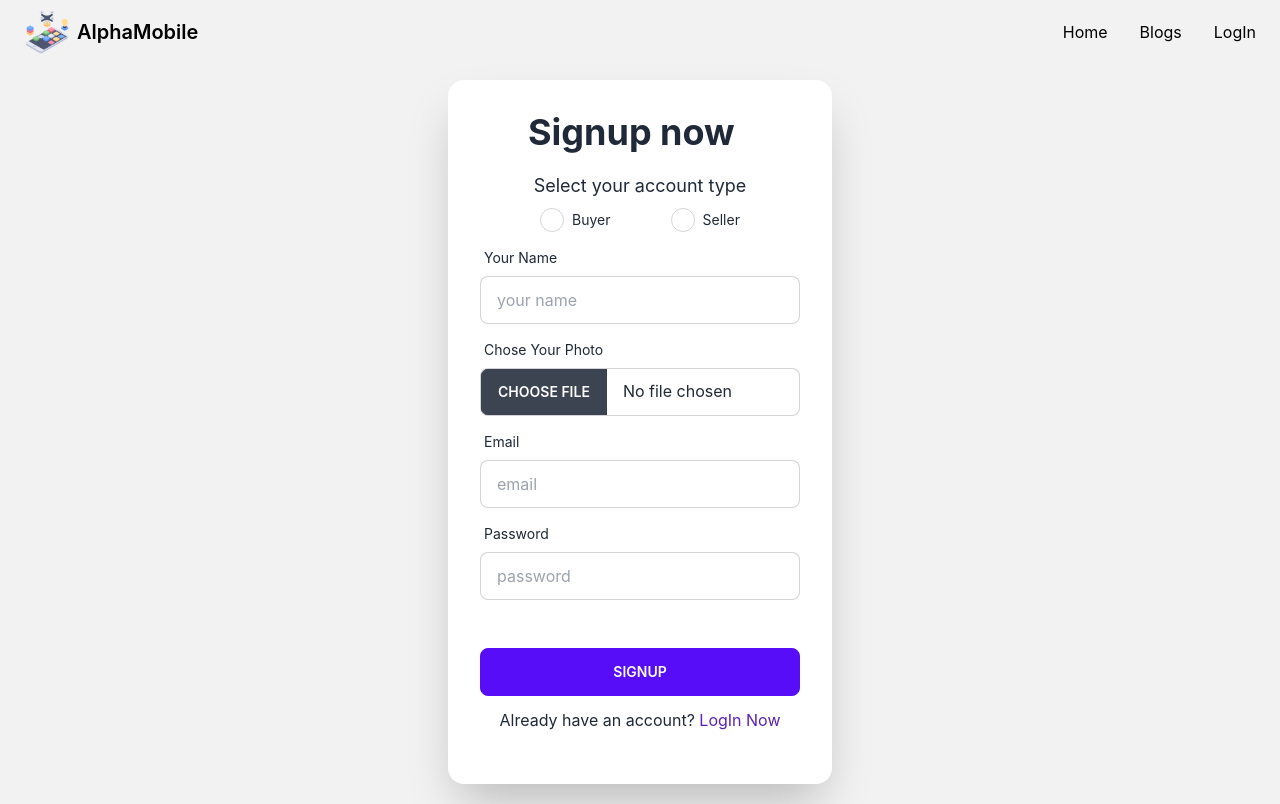
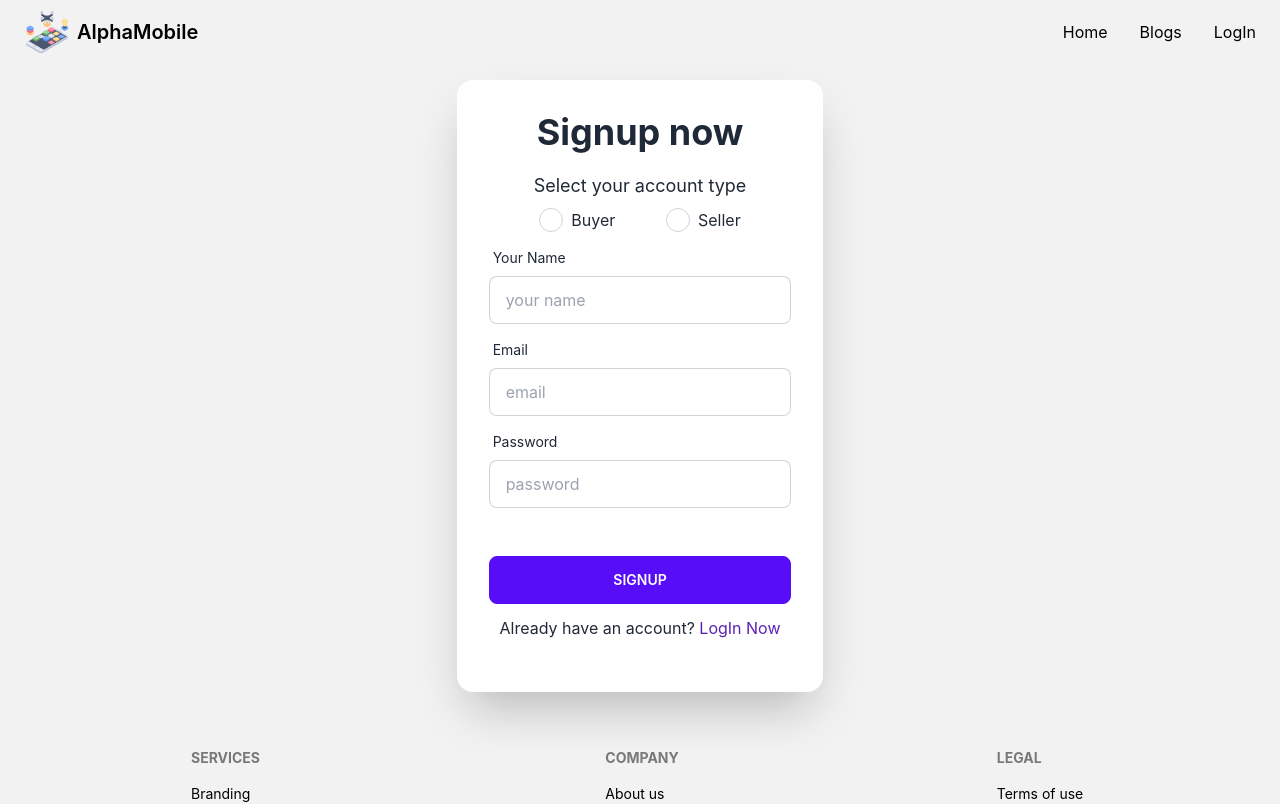
Before and after one commit to maj-jinnah/alpha-mobile-client, a React (Create React App) app: page /signup in a window 1280 px wide. Shown: the top 804 px of the page. Built offline with nearby package versions, Linux system fonts and the light colour scheme; no server answers.

Commit message:
user role done

```diff
--- a/src/Pages/Shared/Login/Login.js
+++ b/src/Pages/Shared/Login/Login.js
@@ -7,7 +7,8 @@ import { AuthContext } from '../../../Contexts/AuthContext/AuthProvider';
 const Login = () => {
 
     const { googleProviderSignIn, signInUser } = useContext(AuthContext)
-    const [error, setError] = useState('')
+    const [error, setError] = useState('');
+    const [userRole, setUserRole] = useState('');
     const navigate = useNavigate()
     const location = useLocation()
 
@@ -37,6 +38,7 @@ const Login = () => {
             .then((result) => {
                 const user = result.user
                 console.log(user)
+                setUserRole('buyer')
                 // navigate(from, { replace: true })
             })
             .catch((error) => {
--- a/src/Pages/Shared/Signup/Signup.js
+++ b/src/Pages/Shared/Signup/Signup.js
@@ -6,6 +6,7 @@ import { AuthContext } from '../../../Contexts/AuthContext/AuthProvider';
 const Signup = () => {
 
     const [error, setError] = useState('')
+    const [userRole, setUserRole] = useState('');
     const { createUser, updateUserProfile } = useContext(AuthContext)
 
     const handelSubmit = (event) => {
@@ -16,7 +17,7 @@ const Signup = () => {
         const email = form.email.value;
         const password = form.password.value;
 
-        console.log(name, email, password)
+        console.log(userRole, name, email, password)
 
         createUser(email, password)
             .then(result => {
@@ -52,31 +53,27 @@ const Signup = () => {
                 <div className="card flex-shrink-0 w-full max-w-sm shadow-2xl bg-base-100">
                     <form onSubmit={handelSubmit} className="card-body">
                         <h1 className=" mx-12 text-4xl mb-3 font-bold">Signup now</h1>
-
                         <span className="label-text text-center text-lg">Select your account type</span>
                         <div className='flex items-center justify-evenly'>
                             <div className='flex items-center'>
-                                <input type="radio" name="radio-1" className="radio" />
-                                <span className="label-text ml-2">Buyer</span></div>
+                                <input type="radio" name="userRole" value="buyer" className="radio mr-2" onChange={e => setUserRole(e.target.value)} required /> Buyer
+                            </div>
                             <div className='flex items-center'>
-
-                                <input type="radio" name="radio-1" className="radio" />
-                                <span className="label-text ml-2">Seller</span> </div>
+                                <input type="radio" name="userRole" value="seller" className="radio mr-2" onChange={e => setUserRole(e.target.value)} required /> Seller
+                            </div>
                         </div>
-
-
                         <div className="form-control">
                             <label className="label">
                                 <span className="label-text">Your Name</span>
                             </label>
                             <input type="text" placeholder="your name" name='name' className="input input-bordered" required />
                         </div>
-                        <div className="form-control">
+                        {/* <div className="form-control">
                             <label className="label">
                                 <span className="label-text">Chose Your Photo</span>
                             </label>
-                            <input type="file" className="file-input file-input-bordered w-full max-w-xs" required/>
-                        </div>
+                            <input type="file" className="file-input file-input-bordered w-full max-w-xs" required />
+                        </div> */}
                         <div className="form-control">
                             <label className="label">
                                 <span className="label-text">Email</span>
```
